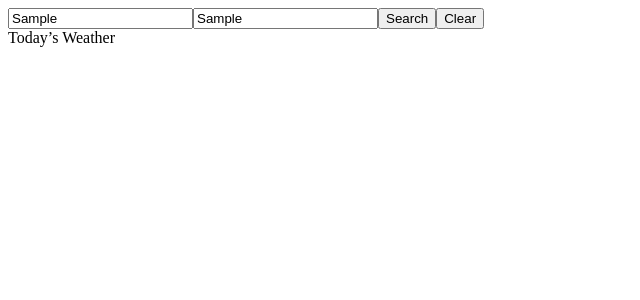
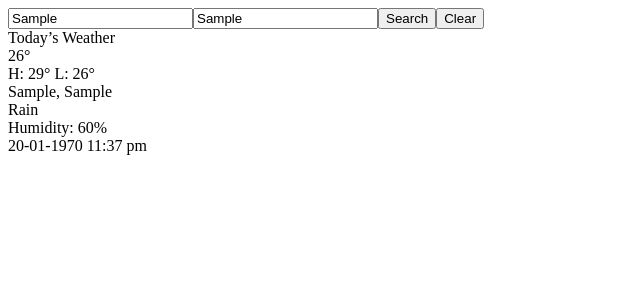
Before and after one commit to limtingzhi/weather-app, a React (Vite) app: page / in a window 1280 px wide. Both pictures are taken after typing "Sample", "Sample" into the empty fields and a click on the button "Search". Shown: the top 300 px of the page, without its empty margins (0-640 px from the left). Built offline with nearby package versions, Linux system fonts and the light colour scheme.

Commit message:
feat: add WeatherInfo component

```diff
--- /dev/null
+++ b/src/components/WeatherInfo.tsx
@@ -0,0 +1,33 @@
+import { WeatherInfoType } from '../typings/typings';
+
+interface Props {
+  city: string;
+  country: string;
+  weatherInfo: WeatherInfoType | null;
+}
+
+const WeatherInfo = (props: Props) => {
+  const { city, country, weatherInfo } = props;
+
+  if (weatherInfo === null) {
+    return;
+  }
+
+  const date = new Date(weatherInfo.timestamp);
+  const formattedDate = date.toLocaleDateString('en-SG').replace(/\//g, '-');
+  const formattedTime = date.toLocaleTimeString('en-SG', { hour: '2-digit', minute: '2-digit' });
+
+  return (
+    <div>
+      <div>Today’s Weather</div>
+      <div>{`${weatherInfo.temp}°`}</div>
+      <div>{`H: ${weatherInfo.maxTemp}° L: ${weatherInfo.minTemp}°`}</div>
+      <div>{`${city}, ${country}`}</div>
+      <div>{weatherInfo.weather}</div>
+      <div>{`Humidity: ${weatherInfo.humidity}%`}</div>
+      <div>{`${formattedDate} ${formattedTime}`}</div>
+    </div>
+  );
+};
+
+export default WeatherInfo;
--- a/src/containers/App.tsx
+++ b/src/containers/App.tsx
@@ -1,6 +1,7 @@
 import { useState, useCallback } from 'react';
 import SearchInput from '../components/SearchInput';
-import { SearchHistoryItem } from '../typings/typings';
+import WeatherInfo from '../components/WeatherInfo';
+import { SearchHistoryItem, WeatherInfoType } from '../typings/typings';
 import './App.css';
 
 const MAX_HISTORY = 10;
@@ -9,6 +10,7 @@ function App() {
   const [city, setCity] = useState<string>('');
   const [country, setCountry] = useState<string>('');
   const [errorMsg, setErrorMsg] = useState<string | null>(null);
+  const [weatherInfo, setWeatherInfo] = useState<WeatherInfoType | null>(null);
   const [history, setHistory] = useState<SearchHistoryItem[]>([]);
 
   const updateHistory = useCallback(() => {
@@ -38,6 +40,16 @@ function App() {
     updateHistory();
 
     // TODO: Call API
+    const mockWeatherInfo = {
+      humidity: 60,
+      maxTemp: 29,
+      minTemp: 26,
+      temp: 26,
+      timestamp: 1726660758,
+      weather: 'Rain',
+    };
+
+    setWeatherInfo(mockWeatherInfo);
   }, [city, country, updateHistory]);
 
   return (
@@ -50,7 +62,11 @@ function App() {
         searchWeatherInfo={searchWeatherInfo}
       />
       {errorMsg && <div>{errorMsg}</div>}
-      <div>Today’s Weather</div>
+      <WeatherInfo
+        city={city}
+        country={country}
+        weatherInfo={weatherInfo}
+      />
     </>
   );
 }
```
Also changed, not shown: src/typings/typings.d.ts (+15 -1 lines).
